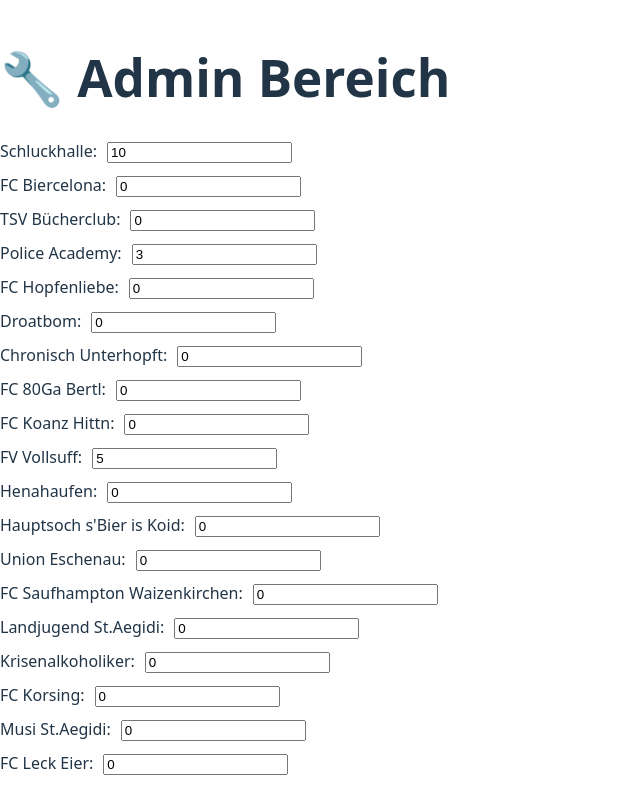
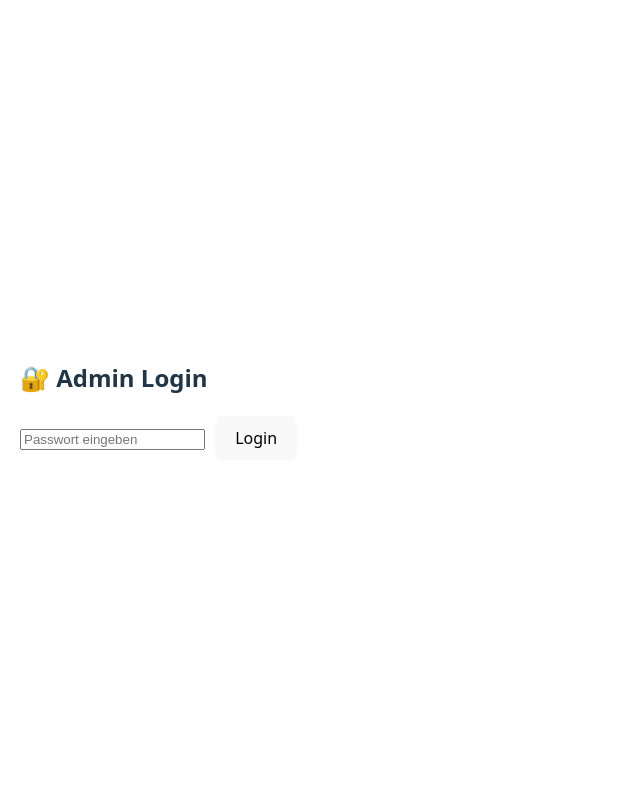
Before and after one commit to weberbau/literwertung, a React (Vite) app: page /admin in a window 1280 px wide. Shown: the whole page, without its empty margins (0-640 px from the left). Built offline with nearby package versions, Linux system fonts and the light colour scheme.

Commit message:
Admin-Login mit Passwortschutz und Bier-Addition statt Überschreiben

```diff
--- a/src/pages/Admin.jsx
+++ b/src/pages/Admin.jsx
@@ -1,24 +1,77 @@
+import { useState } from "react";
+
+const ADMIN_PASSWORD = "deinGeheimesPasswort"; // <- hier dein Passwort eintragen
+
 export default function Admin({ teams, setTeams }) {
-  const updateBeer = (id, beers) => {
-    setTeams((prev) =>
-      prev.map((team) =>
-        team.id === id ? { ...team, beers: Number(beers) } : team
-      )
-    );
+  const [password, setPassword] = useState("");
+  const [authenticated, setAuthenticated] = useState(false);
+
+  // Eingabewerte pro Team
+  const [inputValues, setInputValues] = useState(
+    teams.reduce((acc, team) => {
+      acc[team.id] = "";
+      return acc;
+    }, {})
+  );
+
+  const handleLogin = () => {
+    if (password === ADMIN_PASSWORD) {
+      setAuthenticated(true);
+    } else {
+      alert("Falsches Passwort");
+    }
   };
 
+  const handleInputChange = (id, value) => {
+    setInputValues((prev) => ({ ...prev, [id]: value }));
+  };
+
+  const handleAdd = (id) => {
+    const toAdd = parseInt(inputValues[id], 10);
+    if (!isNaN(toAdd)) {
+      setTeams((prev) =>
+        prev.map((team) =>
+          team.id === id ? { ...team, beers: team.beers + toAdd } : team
+        )
+      );
+      setInputValues((prev) => ({ ...prev, [id]: "" }));
+    }
+  };
+
+  if (!authenticated) {
+    return (
+      <div style={{ padding: 20 }}>
+        <h2>🔐 Admin Login</h2>
+        <input
+          type="password"
+          placeholder="Passwort eingeben"
+          value={password}
+          onChange={(e) => setPassword(e.target.value)}
+          style={{ marginRight: 10 }}
+        />
+        <button onClick={handleLogin}>Login</button>
+      </div>
+    );
+  }
+
   return (
-    <div>
+    <div style={{ padding: 20 }}>
       <h1>🔧 Admin Bereich</h1>
       {teams.map((team) => (
         <div key={team.id} style={{ marginBottom: "10px" }}>
-          <span>{team.name}:</span>
+          <span>
+            {team.name}: {team.beers} 🍻
+          </span>
           <input
             type="number"
-            value={team.beers}
-            onChange={(e) => updateBeer(team.id, e.target.value)}
-            style={{ marginLeft: "10px" }}
+            placeholder="+ Bier"
+            value={inputValues[team.id] || ""}
+            onChange={(e) => handleInputChange(team.id, e.target.value)}
+            style={{ marginLeft: "10px", width: 60 }}
           />
+          <button onClick={() => handleAdd(team.id)} style={{ marginLeft: 5 }}>
+            Hinzufügen
+          </button>
         </div>
       ))}
     </div>
```
